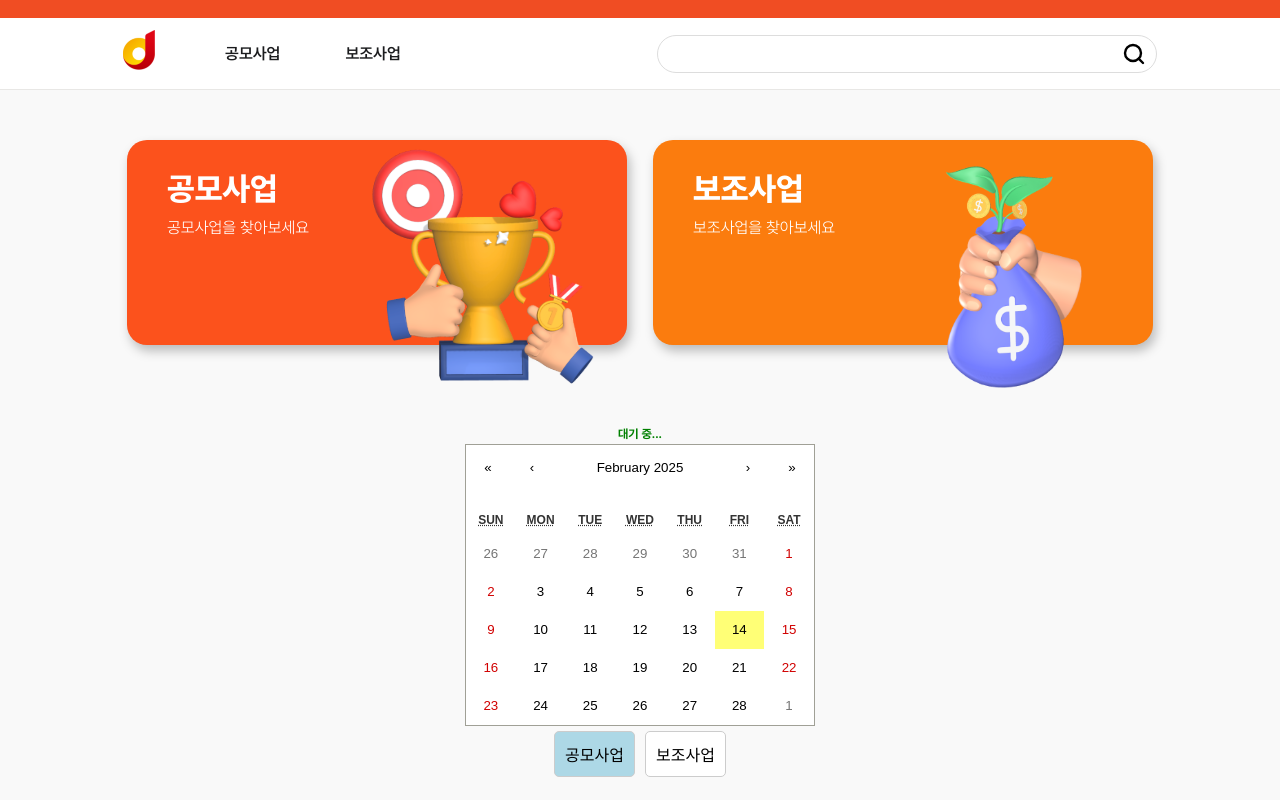
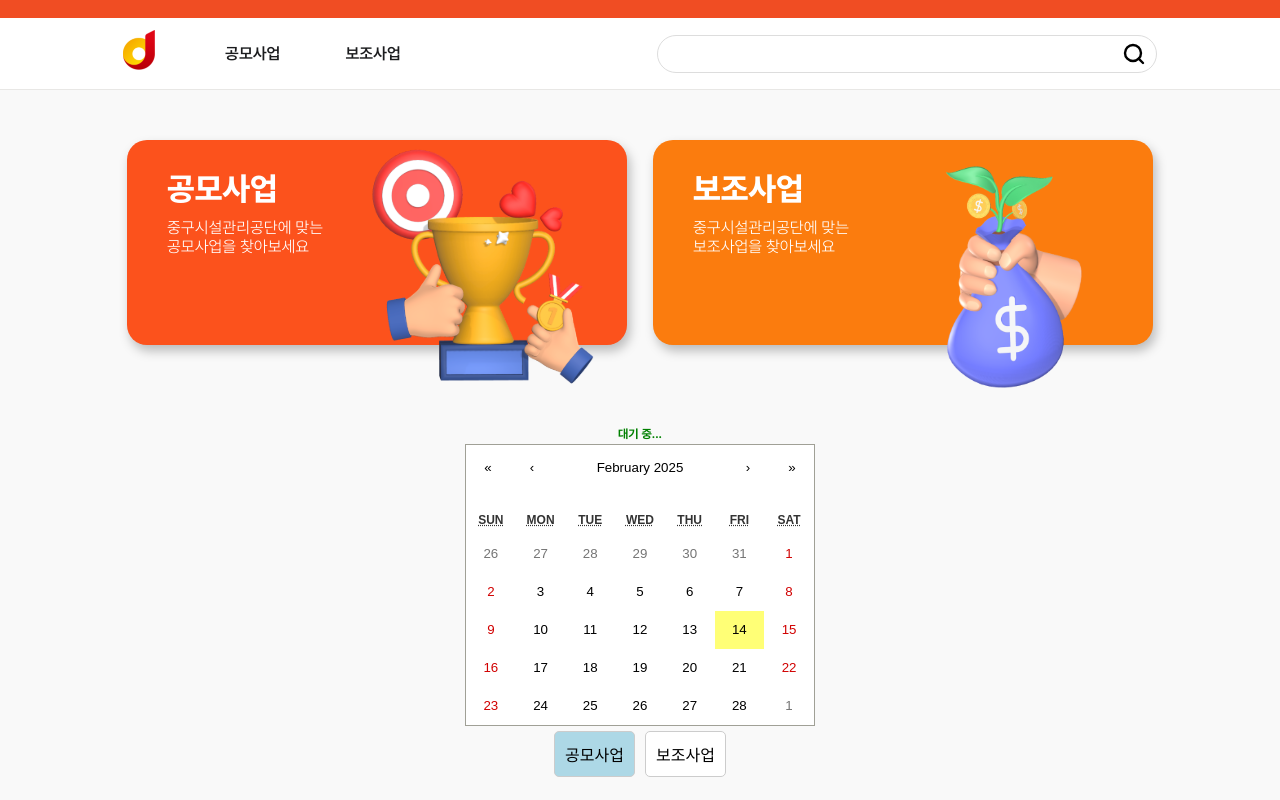
Before and after one commit to Minn-Choi/2025-Support-Hub, a React (Vite) app: page / in a window 1280 px wide. Shown: the top 800 px of the page. Built offline with nearby package versions, Linux system fonts and the light colour scheme; a web font is replaced by a local one.

Commit message:
design: 디테일 수정

```diff
--- a/src/components/contest/contestBox.js
+++ b/src/components/contest/contestBox.js
@@ -45,6 +45,7 @@ export const Support = styled.div`
     font-weight: 300;
     line-height: normal;
     margin-top: 10px;
+    text-align: left;
 `;
 
 export const Search = styled.div`
--- a/src/components/contest/contestBox.jsx
+++ b/src/components/contest/contestBox.jsx
@@ -6,7 +6,7 @@ function ContestBox() {
         <S.Wrapper>
                 <S.Content>
                     <S.Contest>공모사업</S.Contest>
-                    <S.Support>공모사업을 찾아보세요</S.Support>
+                    <S.Support>중구시설관리공단에 맞는<br/>공모사업을 찾아보세요</S.Support>
                 </S.Content>
                 <S.Search>
                     <img src="/images/Social Media Achievement 3D Animation.svg" alt="아이콘" />
--- a/src/components/footer/footer.js
+++ b/src/components/footer/footer.js
@@ -41,7 +41,7 @@ export const Contest = styled.div`
 `;
 export const Support = styled.div`
     color: #000;
-    text-align: center;
+    text-align: left;
     font-feature-settings: 'liga' off, 'clig' off;
     font-family: Pretendard;
     font-size: 16px;
@@ -53,5 +53,5 @@ export const Support = styled.div`
 export const Search = styled.div`
     display: flex;
     gap: 16px;
-
+    margin-top: 10px;
 `;
--- a/src/components/footer/footer.jsx
+++ b/src/components/footer/footer.jsx
@@ -7,7 +7,7 @@ function Footer() {
             <S.Box>
                 <S.Content>
                     <S.Contest>서울특별시중구시설관리공단</S.Contest>
-                    <S.Support>서울특별시 중구 동호로 8다길 22 (약수동)  | Tel 02-2280-8300</S.Support>
+                    <S.Support>서울특별시 중구 동호로 8다길 22 (약수동)   |   Tel 02-2280-8300</S.Support>
                 </S.Content>
                 <S.Search>
                     <img src="/images/insta.svg" alt="인스타연결" />
--- a/src/components/support/supportBox.js
+++ b/src/components/support/supportBox.js
@@ -44,6 +44,7 @@ export const Support = styled.div`
     font-weight: 300;
     line-height: normal;
     margin-top: 10px;
+    text-align: left;
 `;
 
 export const Search = styled.div`
--- a/src/components/support/supportBox.jsx
+++ b/src/components/support/supportBox.jsx
@@ -6,7 +6,7 @@ function SupportBox() {
         <S.Wrapper>
                 <S.Content>
                     <S.Contest>보조사업</S.Contest>
-                    <S.Support>보조사업을 찾아보세요</S.Support>
+                    <S.Support> 중구시설관리공단에 맞는<br/>보조사업을 찾아보세요</S.Support>
                 </S.Content>
                 <S.Search>
                     <img src="/images/Money Reserves 3D Animated icon.svg" alt="아이콘" />
```
Also changed, not shown: public/images/다니_돋보기 2.svg (added).
